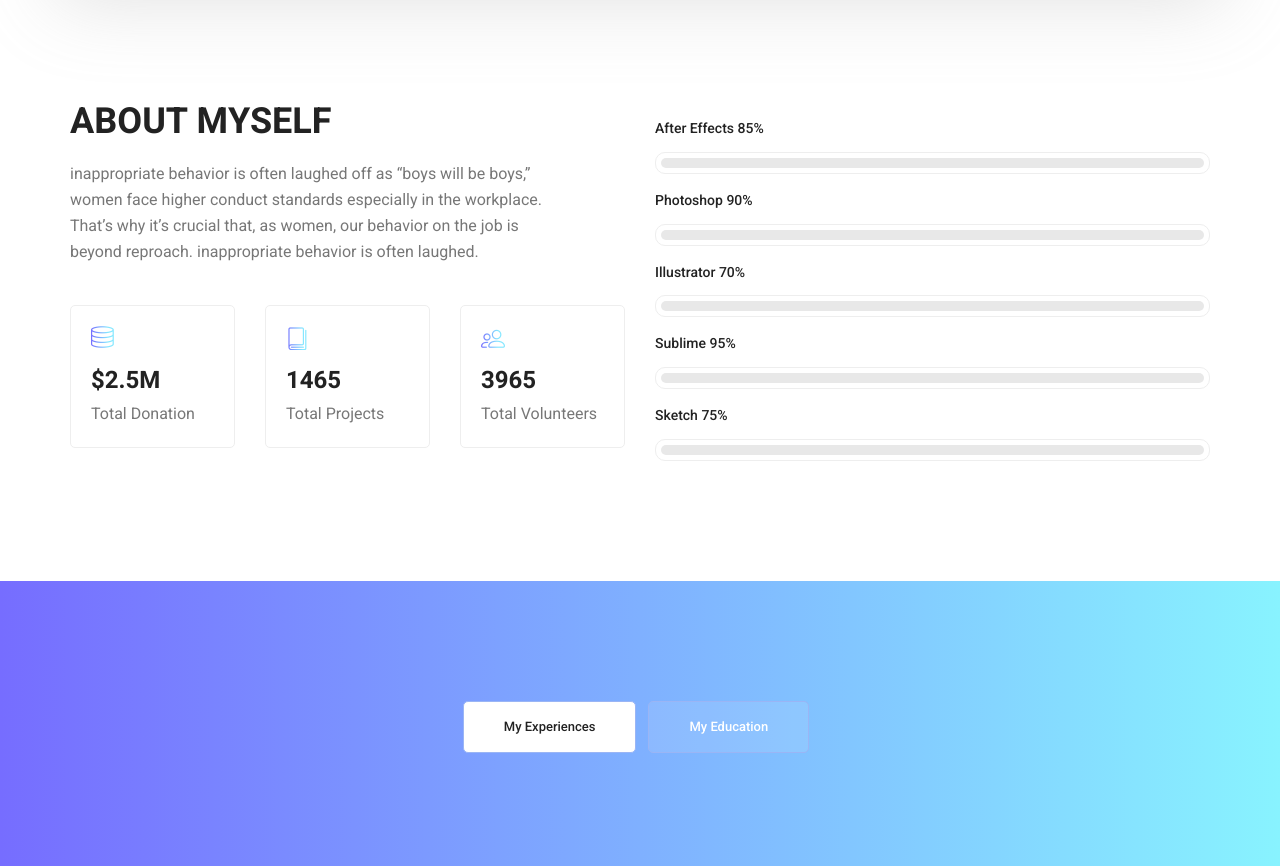
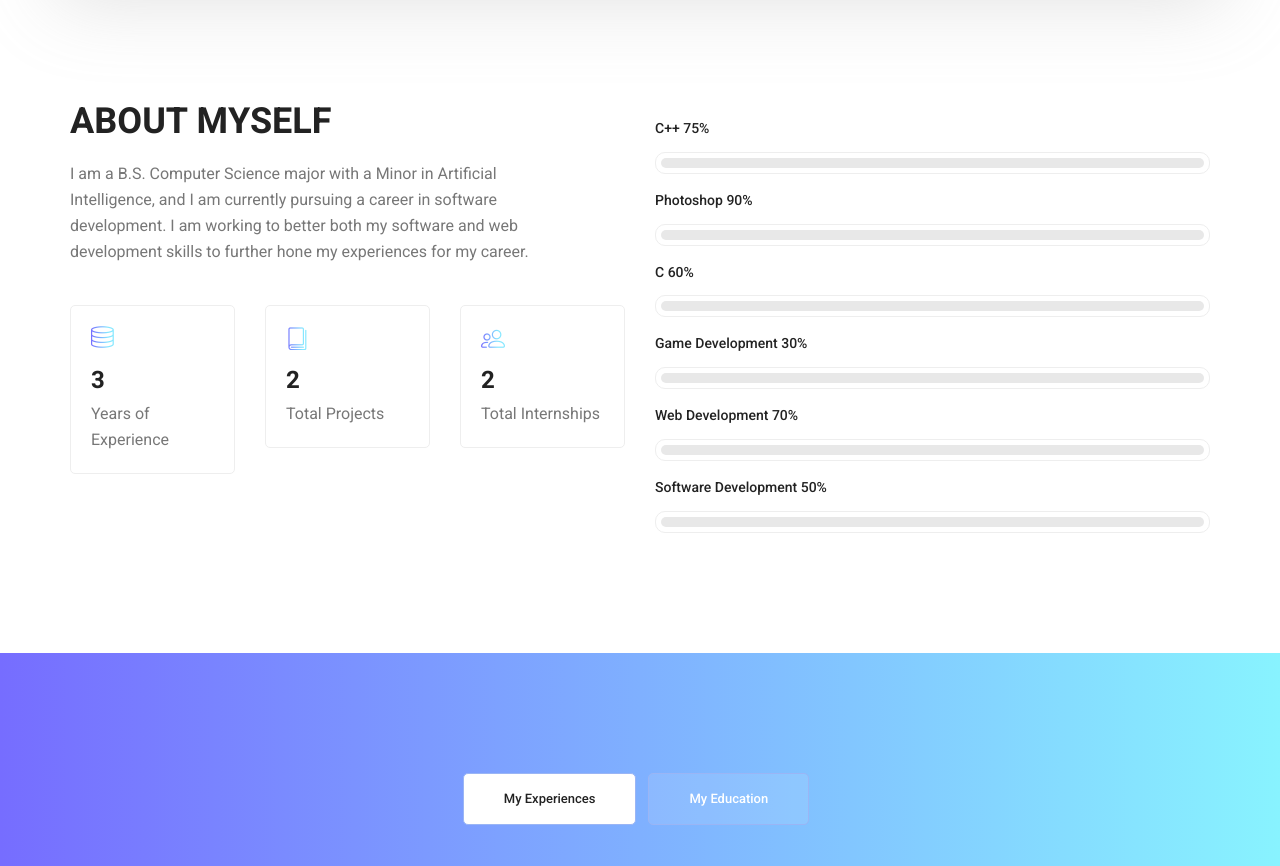
Before and after one commit to Collin2222/Portfolio, a plain HTML site: page index.html in a window 1280 px wide. Shown: the part 980-1846 px from the top of the page. Drawn offline with Linux system fonts and the light colour scheme.

Commit message:
Update index.html

```diff
--- a/index.html
+++ b/index.html
@@ -109,27 +109,27 @@
         			<div class="col-lg-6">
         				<div class="welcome_text">
         					<h4>About Myself</h4>
-        					<p>inappropriate behavior is often laughed off as “boys will be boys,” women face higher conduct standards especially in the workplace. That’s why it’s crucial that, as women, our behavior on the job is beyond reproach. inappropriate behavior is often laughed.</p>
+        					<p>I am a B.S. Computer Science major with a Minor in Artificial Intelligence, and I am currently pursuing a career in software development. I am working to better both my software and web development skills to further hone my experiences for my career.</p>
         					<div class="row">
         						<div class="col-md-4">
         							<div class="wel_item">
         								<i class="lnr lnr-database"></i>
-        								<h4>$2.5M</h4>
-        								<p>Total Donation</p>
+        								<h4>3</h4>
+        								<p>Years of Experience</p>
         							</div>
         						</div>
         						<div class="col-md-4">
         							<div class="wel_item">
         								<i class="lnr lnr-book"></i>
-        								<h4>1465</h4>
+        								<h4>2</h4>
         								<p>Total Projects</p>
         							</div>
         						</div>
         						<div class="col-md-4">
         							<div class="wel_item">
         								<i class="lnr lnr-users"></i>
-        								<h4>3965</h4>
-        								<p>Total Volunteers</p>
+        								<h4>2</h4>
+        								<p>Total Internships</p>
         							</div>
         						</div>
         					</div>
@@ -139,10 +139,10 @@
         				<div class="tools_expert">
         					<div class="skill_main">
 								<div class="skill_item">
-									<h4>After Effects <span class="counter">85</span>%</h4>
+									<h4>C++ <span class="counter">75</span>%</h4>
 									<div class="progress_br">
 										<div class="progress">
-											<div class="progress-bar" role="progressbar" aria-valuenow="85" aria-valuemin="0" aria-valuemax="100"></div>
+											<div class="progress-bar" role="progressbar" aria-valuenow="75" aria-valuemin="0" aria-valuemax="100"></div>
 										</div>
 									</div>
 								</div>
@@ -155,7 +155,23 @@
 									</div>
 								</div>
 								<div class="skill_item">
-									<h4>Illustrator <span class="counter">70</span>%</h4>
+									<h4>C <span class="counter">60</span>%</h4>
+									<div class="progress_br">
+										<div class="progress">
+											<div class="progress-bar" role="progressbar" aria-valuenow="60" aria-valuemin="0" aria-valuemax="100"></div>
+										</div>
+									</div>
+								</div>
+								<div class="skill_item">
+									<h4>Game Development <span class="counter">30</span>%</h4>
+									<div class="progress_br">
+										<div class="progress">
+											<div class="progress-bar" role="progressbar" aria-valuenow="30" aria-valuemin="0" aria-valuemax="100"></div>
+										</div>
+									</div>
+								</div>
+								<div class="skill_item">
+									<h4>Web Development <span class="counter">70</span>%</h4>
 									<div class="progress_br">
 										<div class="progress">
 											<div class="progress-bar" role="progressbar" aria-valuenow="70" aria-valuemin="0" aria-valuemax="100"></div>
@@ -163,18 +179,10 @@
 									</div>
 								</div>
 								<div class="skill_item">
-									<h4>Sublime <span class="counter">95</span>%</h4>
+									<h4>Software Development <span class="counter">50</span>%</h4>
 									<div class="progress_br">
 										<div class="progress">
-											<div class="progress-bar" role="progressbar" aria-valuenow="95" aria-valuemin="0" aria-valuemax="100"></div>
-										</div>
-									</div>
-								</div>
-								<div class="skill_item">
-									<h4>Sketch <span class="counter">75</span>%</h4>
-									<div class="progress_br">
-										<div class="progress">
-											<div class="progress-bar" role="progressbar" aria-valuenow="75" aria-valuemin="0" aria-valuemax="100"></div>
+											<div class="progress-bar" role="progressbar" aria-valuenow="50" aria-valuemin="0" aria-valuemax="100"></div>
 										</div>
 									</div>
 								</div>
```
